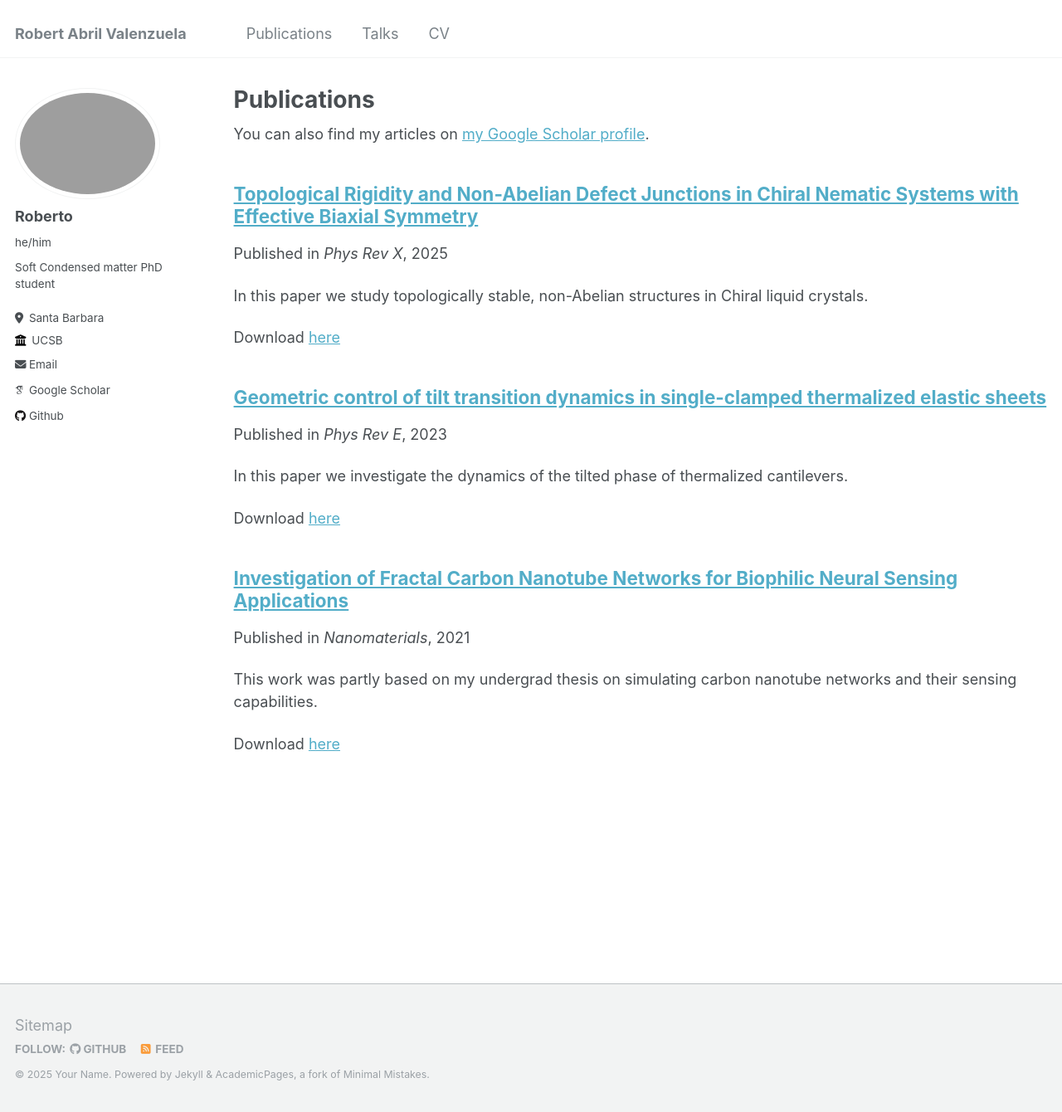
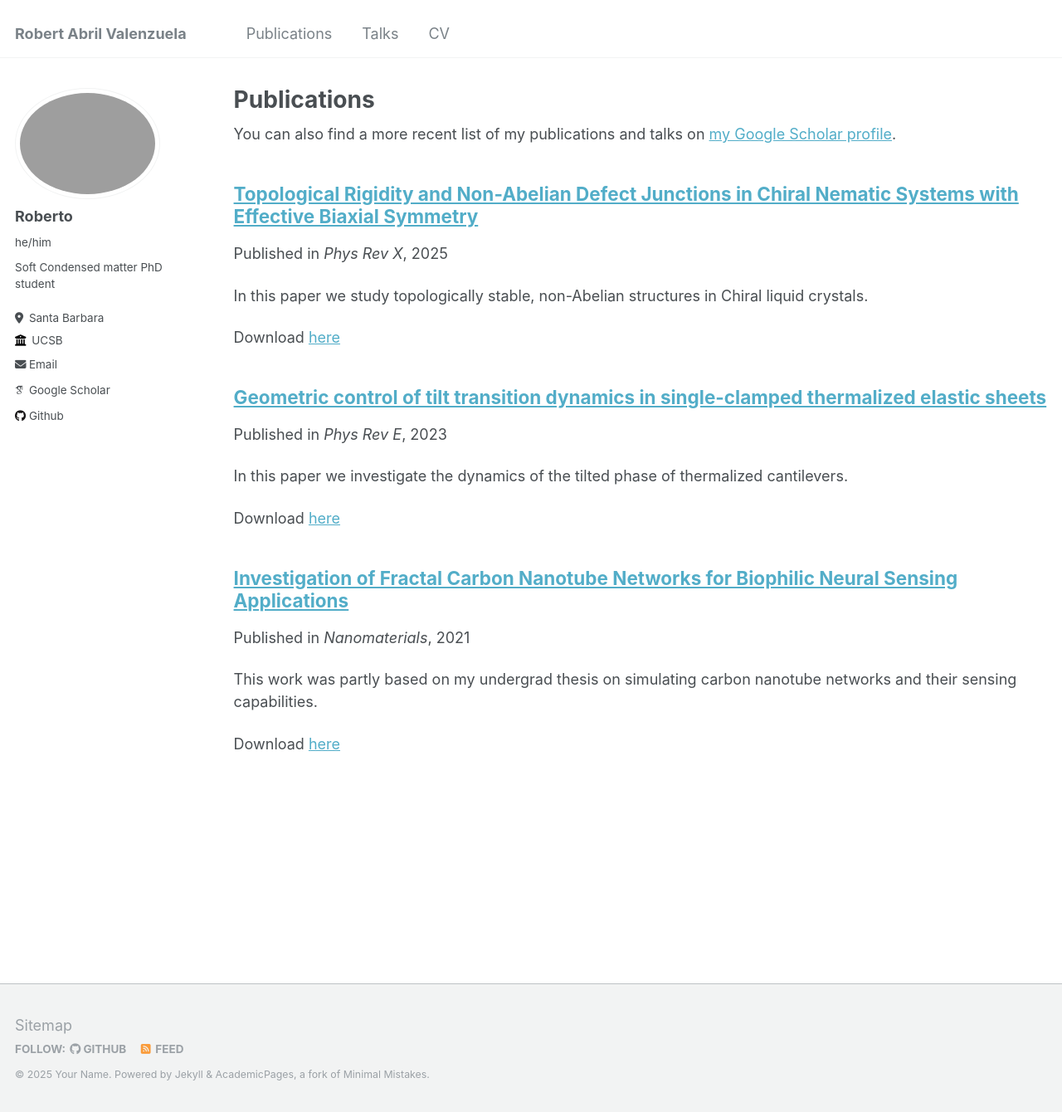
Before and after one commit to rabril/rabril.github.io, a Jekyll site: the page built from _pages/publications.md, in a window 1280 px wide and 1340 px high. Shown: the whole window at 83% size. Built offline with Jekyll 4.4.1, drawn with Linux system fonts in a browser that asks for light colours; some web fonts are replaced.

Commit message:
Update publications.md

```diff
--- a/_pages/publications.md
+++ b/_pages/publications.md
@@ -6,7 +6,7 @@ author_profile: true
 ---
 
 {% if site.author.googlescholar %}
-  <div class="wordwrap">You can also find my articles on <a href="{{site.author.googlescholar}}">my Google Scholar profile</a>.</div>
+  <div class="wordwrap">You can also find a more recent list of my publications and talks on <a href="{{site.author.googlescholar}}">my Google Scholar profile</a>.</div>
 {% endif %}
 
 {% include base_path %}
```
